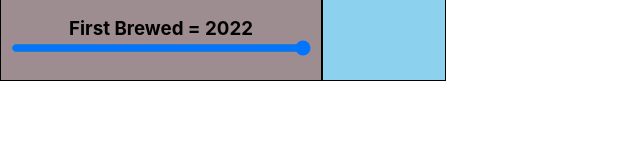
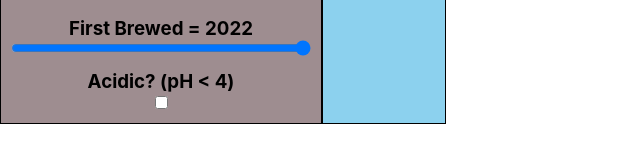
Before and after one commit to mattser/punk-api, a React (Create React App) app: page / in a window 1280 px wide. Shown: the part 226-386 px from the top of the page, without its empty margins (0-640 px from the left). Built offline with nearby package versions, Linux system fonts and the light colour scheme; no server answers.

Commit message:
Added PH Checkbox

```diff
--- a/src/App.jsx
+++ b/src/App.jsx
@@ -12,6 +12,7 @@ const App = () => {
     year: 2022
   })
   const [beers,setBeers] = useState([]);
+
 
   const getBeers = () => {
     fetch(createFetchUrl())
@@ -47,10 +48,16 @@ const App = () => {
     return url;
   }
 
+  const [acidic,setAcidic] = useState(false);
+
+  const toggleAcidic = (event) => {
+    setAcidic(!acidic);
+  }
+
   return (
     <div className="App">
-      <Navbar handleInput={handleInput} abv={searchParams.abv} year={searchParams.year} />
-      <Main beers={beers} handleInput={handleInput} page={searchParams.page}/>
+      <Navbar handleInput={handleInput} abv={searchParams.abv} year={searchParams.year} acidic={acidic} toggleAcidic={toggleAcidic}/>
+      <Main beers={beers} handleInput={handleInput} page={searchParams.page} acidic={acidic} />
     </div>
   );
 }
--- a/src/components/CardList/CardList.jsx
+++ b/src/components/CardList/CardList.jsx
@@ -8,9 +8,16 @@ const CardList = (props) => {
     return input.map((beer,index) => <Card key={index} data={beer}/>)
   }
 
+  const beersList = props.beers.filter(beer => {
+    if (props.acidic) {
+      return beer.ph < 4
+    } else {
+      return beer
+    }
+  })
   return (
     <section className='card-list'>
-      {props.beers && makeCard(props.beers) }
+      {props.beers && makeCard(beersList) }
     </section>
   )
 }
--- a/src/components/ExpandedCard/ExpandedCard.jsx
+++ b/src/components/ExpandedCard/ExpandedCard.jsx
@@ -12,6 +12,11 @@ const ExpandedCard = ({data, expandCard}) => {
             <h5>({data.abv}%, pH = {data.ph})</h5>
             <p className='tag'><i>"{data.tagline}"</i></p>
             <p>{data.description}</p>
+
+            <div>
+              <p>Suggested Pairings:</p>
+              <ul>{data.food_pairing.map(pairing => <li>{pairing}</li>)}</ul>
+            </div>
             <p>First Brew Date: {data.first_brewed}</p>
           </div>
           <img className="expanded-card__content--close" src={cross} onClick={expandCard} />
--- a/src/components/ExpandedCard/ExpandedCard.scss
+++ b/src/components/ExpandedCard/ExpandedCard.scss
@@ -46,6 +46,10 @@
       h2, h5, .tag {
         text-align: center;
       }
+
+      ul {
+        list-style-position: inside;
+      }
     }
     }
 }
--- a/src/containers/Main/Main.jsx
+++ b/src/containers/Main/Main.jsx
@@ -10,7 +10,7 @@ const Main = (props) => {
         <h2>{props.page}</h2>
         <PageArrow id="up" handleInput={props.handleInput}/>
       </span>
-      <CardList beers={props.beers}/>
+      <CardList beers={props.beers} acidic={props.acidic}/>
       <span className='main-content__page'>
         <PageArrow id="down" handleInput={props.handleInput}/>
         <h2>{props.page}</h2>
--- a/src/containers/NavBar/Navbar.jsx
+++ b/src/containers/NavBar/Navbar.jsx
@@ -10,6 +10,8 @@ const Navbar = (props) => {
       <SearchBox handleInput={props.handleInput} />
       <Slider handleInput={props.handleInput} value={props.abv} type="abv" min="0" max="12" heading="Minimum ABV = "/>
       <Slider handleInput={props.handleInput} value={props.year} type="year" min="2007" max="2022" heading="First Brewed = "/>
+      <h3>{"Acidic? (pH < 4)"}</h3>
+      <input type="checkbox" id="acidic" value={props.acidic} onInput={props.toggleAcidic} />
     </section>
   )
 }
```
